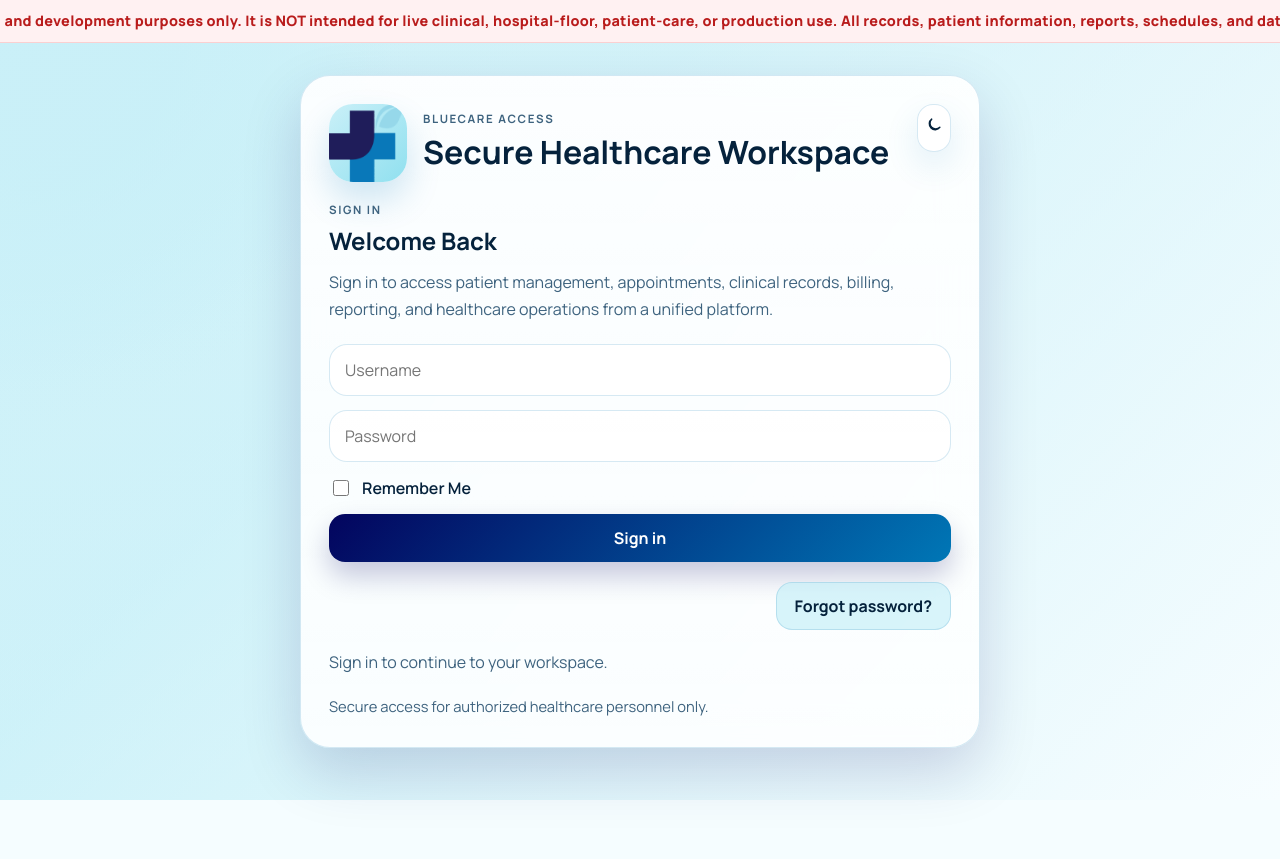
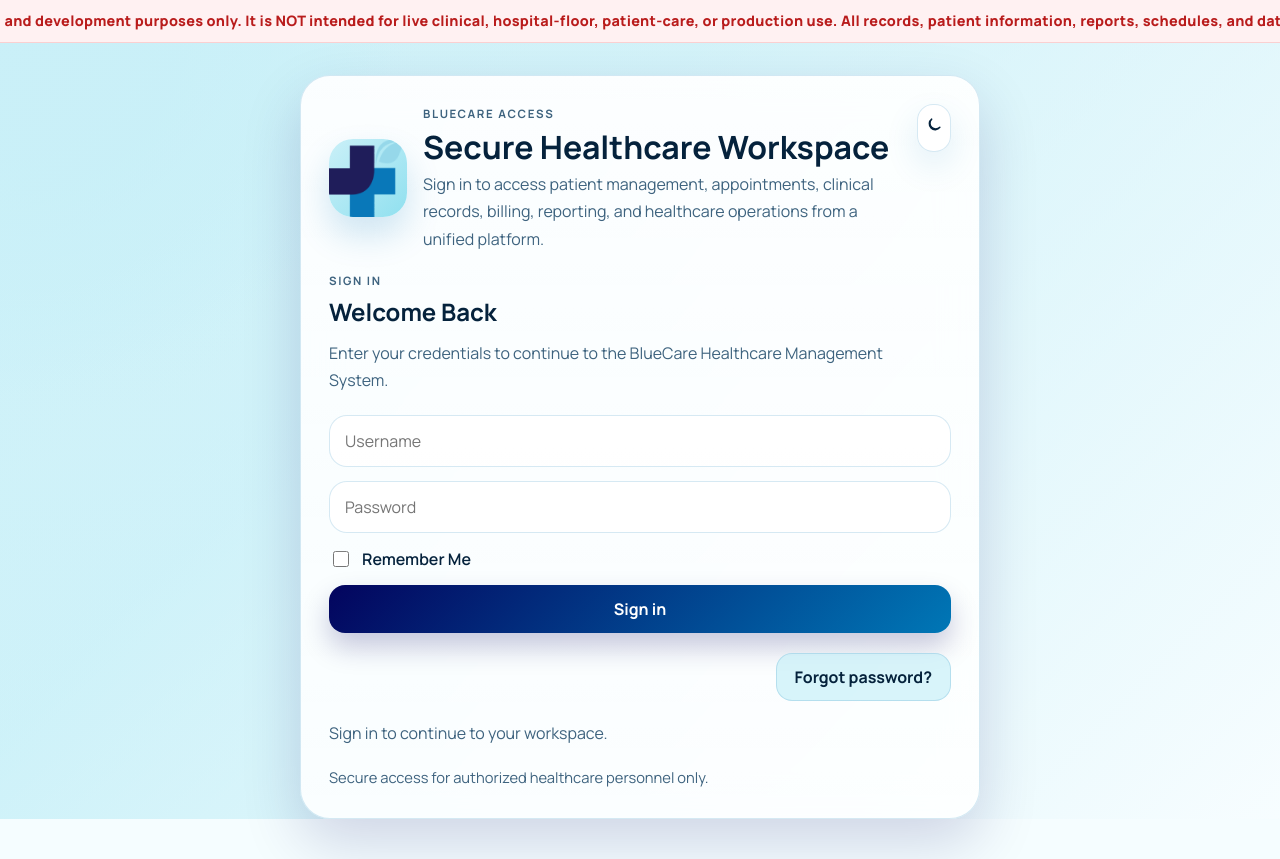
Before and after one commit to aniketnalli20/bluecaresolutions, a React (Vite) app in the folder frontend/: page / in a window 1280 px wide. Before the commit the page ends 800 px from the top, so only its background shows below. Built offline with nearby package versions, Linux system fonts and the light colour scheme.

Commit message:
docs(auth): update copy and add login intro text
add a new introductory paragraph above the auth page header, and revise the login mode descriptive text to be more concise

```diff
--- a/frontend/src/App.jsx
+++ b/frontend/src/App.jsx
@@ -1084,7 +1084,7 @@ function App() {
     }))
     setAuthMode('login')
     setAuthStatusMessage('You have been signed out. Sign in again to continue.')
-  }, [authData.username])
+  }, [])
 
   const handleGlobalResultSelect = useCallback(
     (result) => {
@@ -1425,6 +1425,10 @@ function App() {
                   <div>
                     <p className="eyebrow">BlueCare Access</p>
                     <h1>Secure Healthcare Workspace</h1>
+                    <p className="auth-intro-copy">
+                      Sign in to access patient management, appointments, clinical records,
+                      billing, reporting, and healthcare operations from a unified platform.
+                    </p>
                   </div>
                 </div>
                 <p className="eyebrow auth-mode-label">
@@ -1433,7 +1437,7 @@ function App() {
                 <h2>{authMode === 'login' ? 'Welcome Back' : 'Reset Your Password'}</h2>
                 <p>
                   {authMode === 'login'
-                    ? 'Sign in to access patient management, appointments, clinical records, billing, reporting, and healthcare operations from a unified platform.'
+                    ? 'Enter your credentials to continue to the BlueCare Healthcare Management System.'
                     : 'Enter your username and choose a new password to continue to the BlueCare Healthcare Management System.'}
                 </p>
               </div>
```
